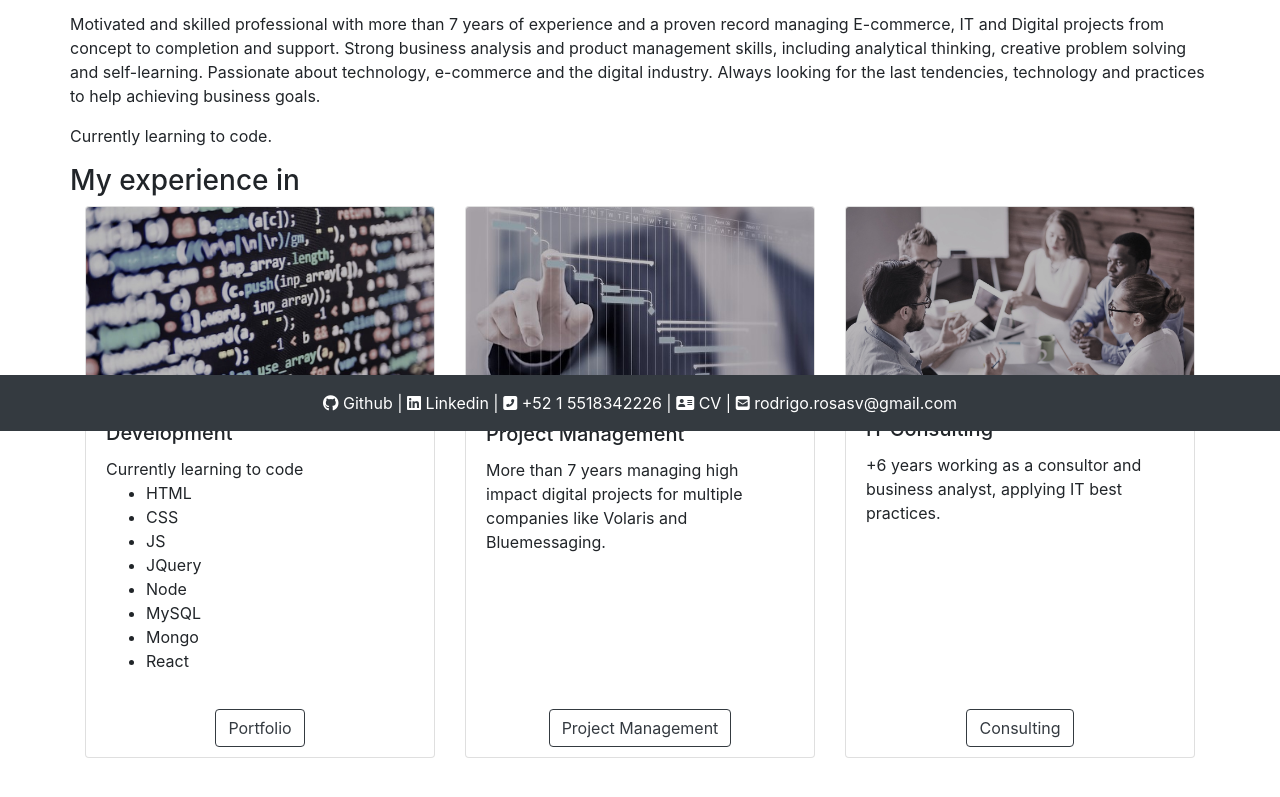
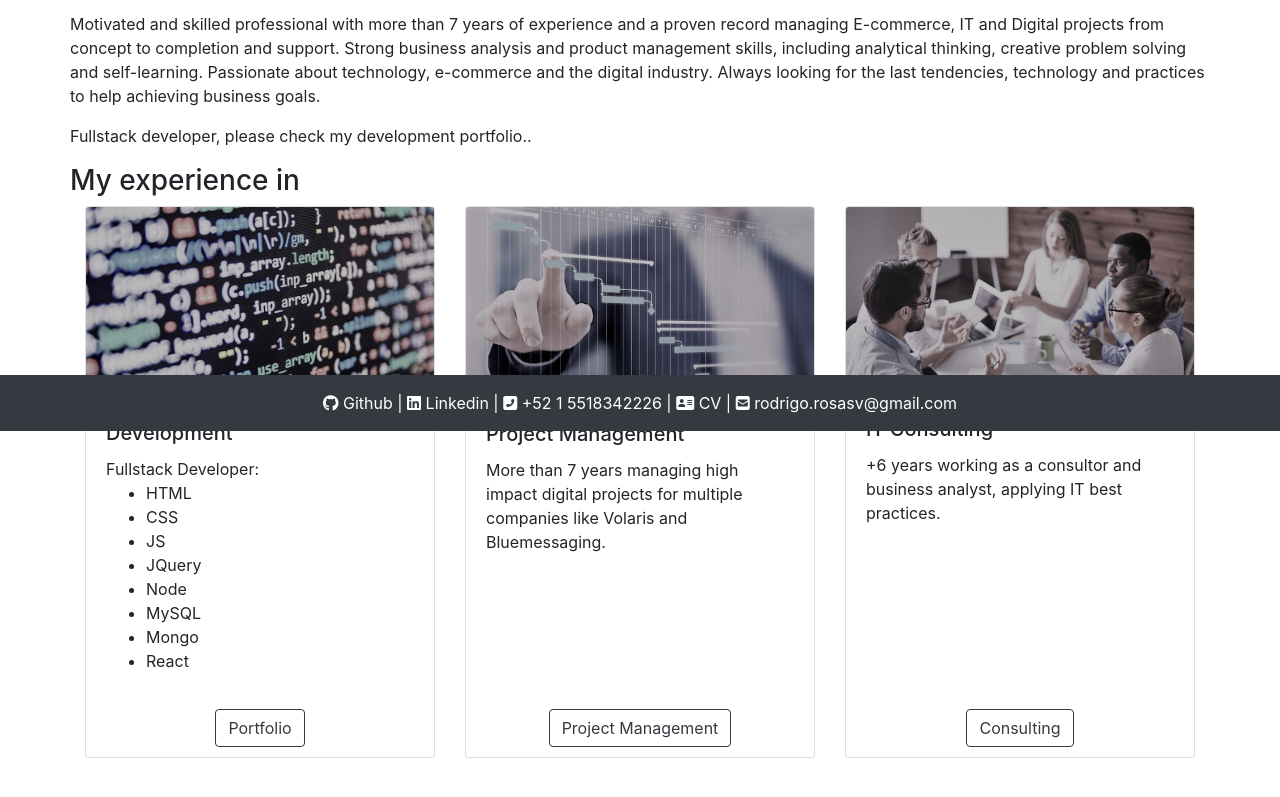
Before and after one commit to rodrigorosasv/rrv-react-portfolio, a React (Create React App) app: page / in a window 1280 px wide. Shown: the part 369-1166 px from the top of the page. Built offline with nearby package versions, Linux system fonts and the light colour scheme.

Commit message:
Updated portfolio

```diff
--- a/src/pages/Home.js
+++ b/src/pages/Home.js
@@ -8,8 +8,9 @@ function Home() {
             <h3>Some information about me</h3>
             <p className="mt-0">Motivated and skilled professional with more than 7 years of experience and a proven record managing E-commerce, IT and Digital projects from concept to completion and support. Strong business analysis and product management skills, including analytical thinking, creative problem solving and self-learning.
                 Passionate about technology, e-commerce and the digital industry. Always looking for the last tendencies, technology and practices to help achieving business goals.
+
             </p>
-            <p className="mt-0">Currently learning to code.</p>
+            <p className="mt-0">Fullstack developer, please check my development portfolio..</p>
         </div>
 
         <div className="row" style={{margin: "5px;"}}>
@@ -23,7 +24,7 @@ function Home() {
                     <div className="card-body">
                         <h5 className="card-title">Development</h5>
                         <p className="card-text">
-                        Currently learning to code
+                        Fullstack Developer:
                         <ul>
                             <li>HTML</li>
                             <li>CSS</li>
--- a/src/portfolio.json
+++ b/src/portfolio.json
@@ -1,6 +1,14 @@
 [
   {
     "id": 1,
+    "name": "The Market",
+    "description":"The Market is a fully working Marketplace. As a regular customer, you can look for any product you would like to purchase, add it to the shopping cart and process the order. As a Seller, you can register, upload your product catalog and start selling anything you want.",
+    "github":"https://github.com/raul-ae/marketplace",
+    "link":"http://bootcamp-marketplace.herokuapp.com/",
+    "image": "./Assets/Images/market.png"
+  },
+  {
+    "id": 2,
     "name": "Wikidrinks",
     "description":"A fun page to learn how to prepare different drinks. Responsive design and fun way to follow recipees.",
     "github":"https://github.com/raul-ae/project-1.git",
@@ -8,7 +16,7 @@
     "image": "./Assets/Images/wikidrinks.png"
   },
   {
-    "id": 2,
+    "id": 3,
     "name": "Handshake Community App",
     "description":"A Fullstack app to know about services around your area. Help your community promoting services around you.",
     "github":"https://github.com/BrockBatBlue/Project_2",
@@ -16,7 +24,7 @@
     "image": "./Assets/Images/handshake.png"
   },
   {
-    "id": 3,
+    "id": 4,
     "name": "Weather Dashboard",
     "description":"A site where you can search for the current weather.",
     "github":"https://github.com/rodrigorosasv/WeatherDashboard.git",
@@ -24,7 +32,7 @@
     "image": "./Assets/Images/weather.png"
   },
   {
-    "id": 4,
+    "id": 5,
     "name": "Note taker",
     "description":"An application to take notes, add, modify and delete.",
     "github":"https://github.com/rodrigorosasv/noteTaker.git",
@@ -32,7 +40,7 @@
     "image": "./Assets/Images/noteTaker.png"
   },
   {
-    "id": 5,
+    "id": 6,
     "name": "Burgers Fullstack App",
     "description":"An Fullstack app to keep track of desired burgers and if you already devoured them.",
     "github":"https://github.com/rodrigorosasv/burger.git",
@@ -40,7 +48,7 @@
     "image": "./Assets/Images/burgers.png"
   },
   {
-    "id": 6,
+    "id": 7,
     "name": "Day Planner",
     "description":"Plan your activities for the day.",
     "github":"https://github.com/rodrigorosasv/dayplanner.git",
```
Also changed, not shown: public/Assets/Images/market.png (added).
